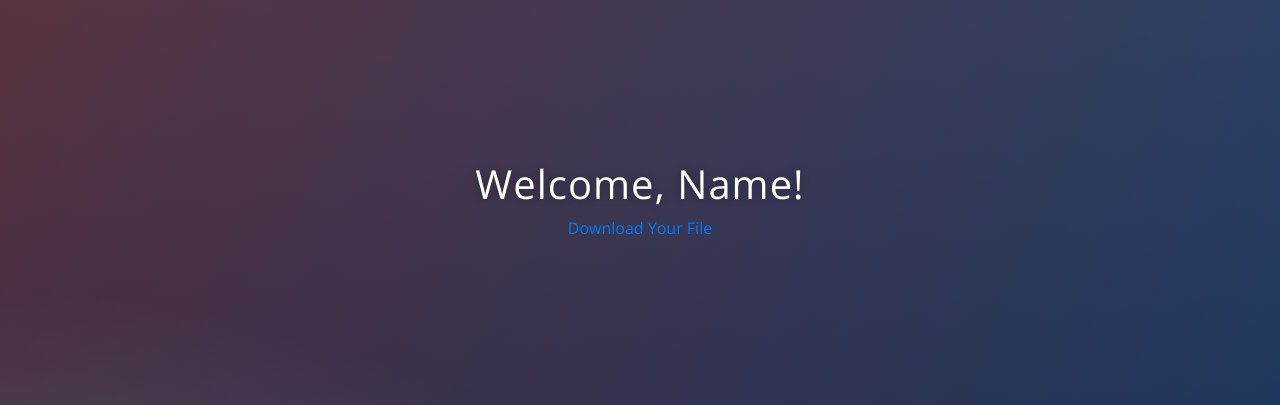
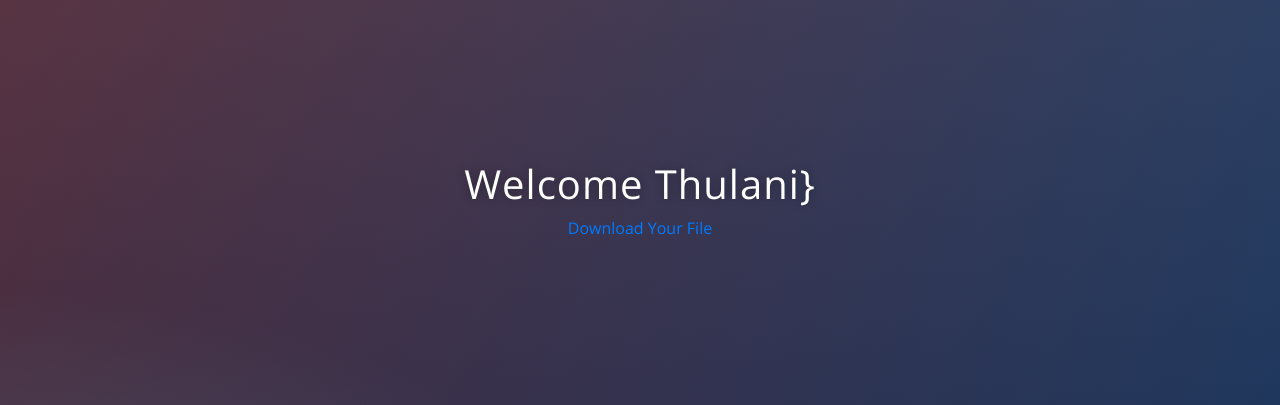
Before and after one commit to thulanimbatha/authentication_flask, a Flask app: template templates/secrets.html in a window 1280 px wide. Shown: the part 56-461 px from the top of the page. Run offline with Flask 2, Linux system fonts and the light colour scheme; the template is opened without the code that fills it: values that come from a table or form of the project are taken from there, others are empty; data comes from the database, SQL or seed files in the repository; some libraries are stand-ins or nearby versions.

Commit message:
version 1.2 - secrets page displays user name

```diff
--- a/main.py
+++ b/main.py
@@ -38,7 +38,7 @@ def register():
         # add user to DB
         db.session.add(new_user)
         db.session.commit()
-        return redirect(url_for('secrets'))
+        return redirect(url_for('secrets', user=new_user))
     return render_template("register.html")
 
 @app.route('/login')
--- a/templates/secrets.html
+++ b/templates/secrets.html
@@ -2,7 +2,7 @@
 {% block content %}
 
 <div class="container">
-  <h1 class="title">Welcome, Name!</h1>
+  <h1 class="title">Welcome {{ user.name }}}</h1>
   <a href="{{ url_for('download') }}">Download Your File</a>
 </div>
 {% endblock %}
```
